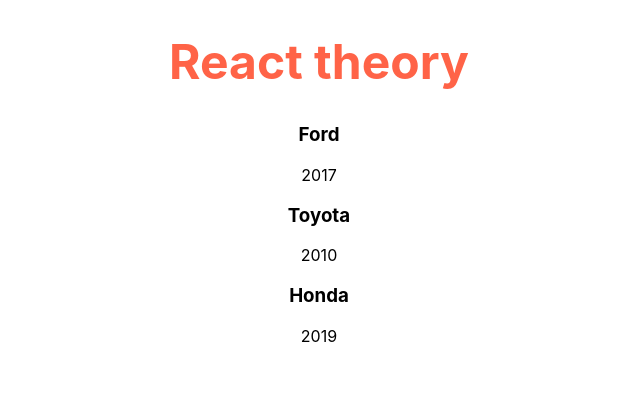
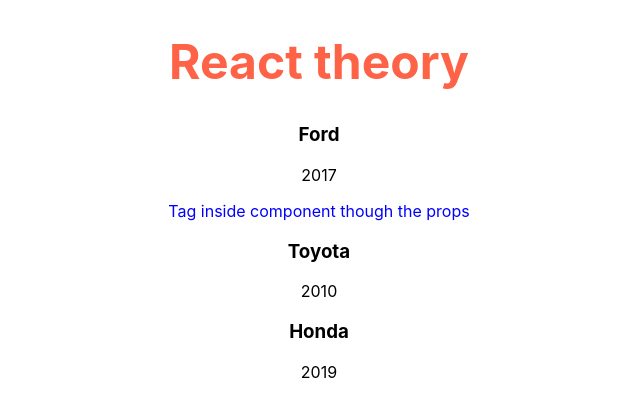
Before and after one commit to aleksey-lav/react-theory, a React (Create React App) app: page / in a window 1280 px wide. Shown: the top 416 px of the page, without its empty margins (321-961 px from the left). Built offline with nearby package versions, Linux system fonts and the light colour scheme.

Commit message:
props.children

```diff
--- a/src/App.js
+++ b/src/App.js
@@ -13,9 +13,12 @@
       return (
       <div className="App" style={divStyle}>
         <h1 style={{'color': 'tomato', fontSize: '48px'}}>React theory</h1>
-         <Car name={'Ford'} year={'2017'}/>
+         <Car name={'Ford'} year={'2017'}>
+          <p style={{color: 'blue'}}>Tag inside component though the props</p>
+         </Car>
          <Car name={'Toyota'} year={'2010'}/>
          <Car name="Honda" year="2019"/>
+
       </div>
     );
   }
--- a/src/Car/Car.js
+++ b/src/Car/Car.js
@@ -14,9 +14,20 @@
     <div style={{color: 'blue'}}>This is car component</div>
 )*/
 
+/*
 export default (props) => (
     <div>
         <h3>{props.name}</h3>
         <p>{props.year}</p>
     </div>
+)*/
+
+//можно не писать круглые скобки в пропсах
+
+export default props => (
+    <div>
+        <h3>{props.name}</h3>
+        <p>{props.year}</p>
+        {props.children}
+    </div>
 )
```
Also changed, not shown: 1 other file (tests, documents, lock files or other folders).
